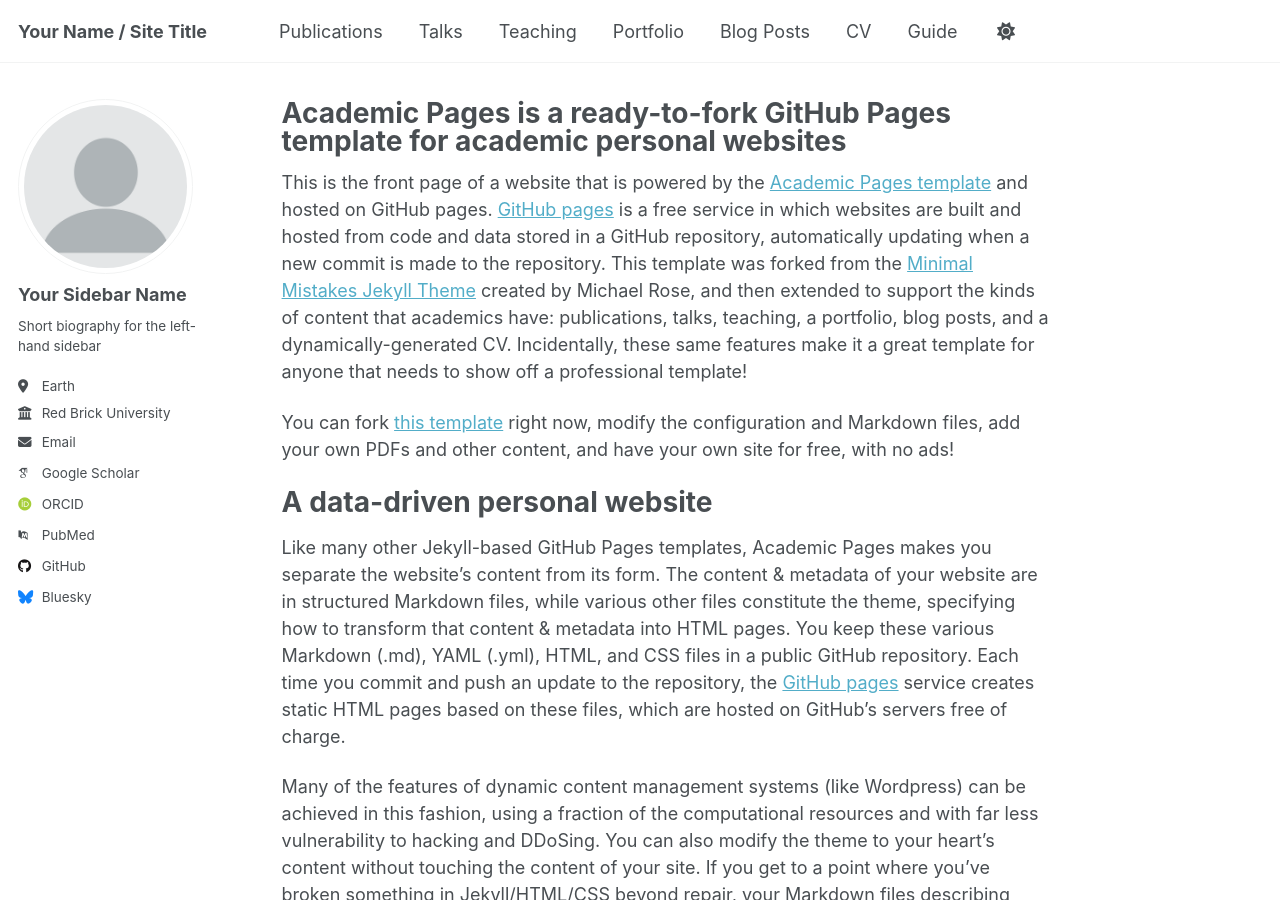
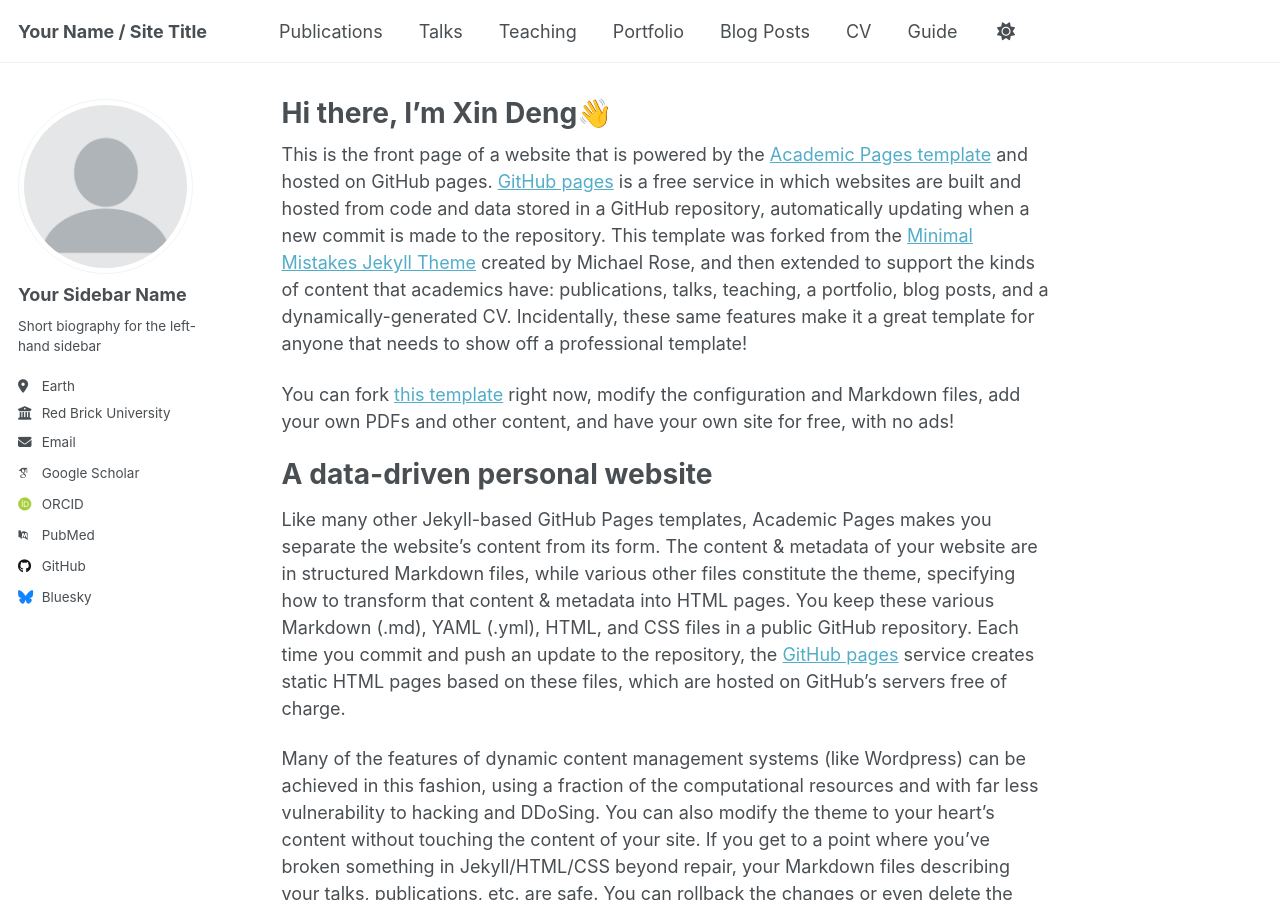
Before and after one commit to x1nd3ng/x1nd3ng.github.io, a Jekyll site: the page built from _pages/about.md, in a window 1280 px wide and 900 px high. Built offline with Jekyll 4.4.1, drawn with Linux system fonts in a browser that asks for light colours; some web fonts are replaced; a script that is not in the unit is left out.

Commit message:
Update about.md

```diff
--- a/_pages/about.md
+++ b/_pages/about.md
@@ -1,6 +1,6 @@
 ---
 permalink: /
-title: "Academic Pages is a ready-to-fork GitHub Pages template for academic personal websites"
+title: "Hi there, I'm Xin Deng👋"
 author_profile: true
 redirect_from:
   - /about/
```
